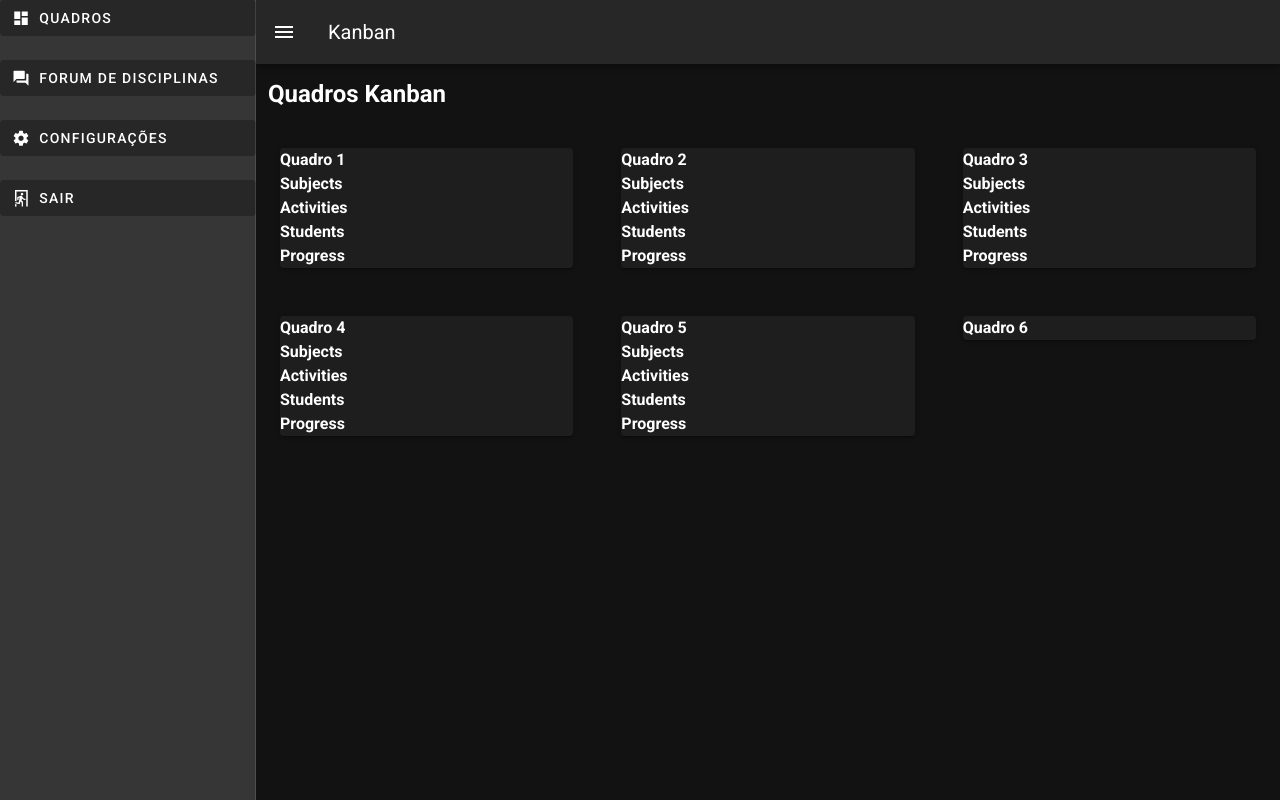
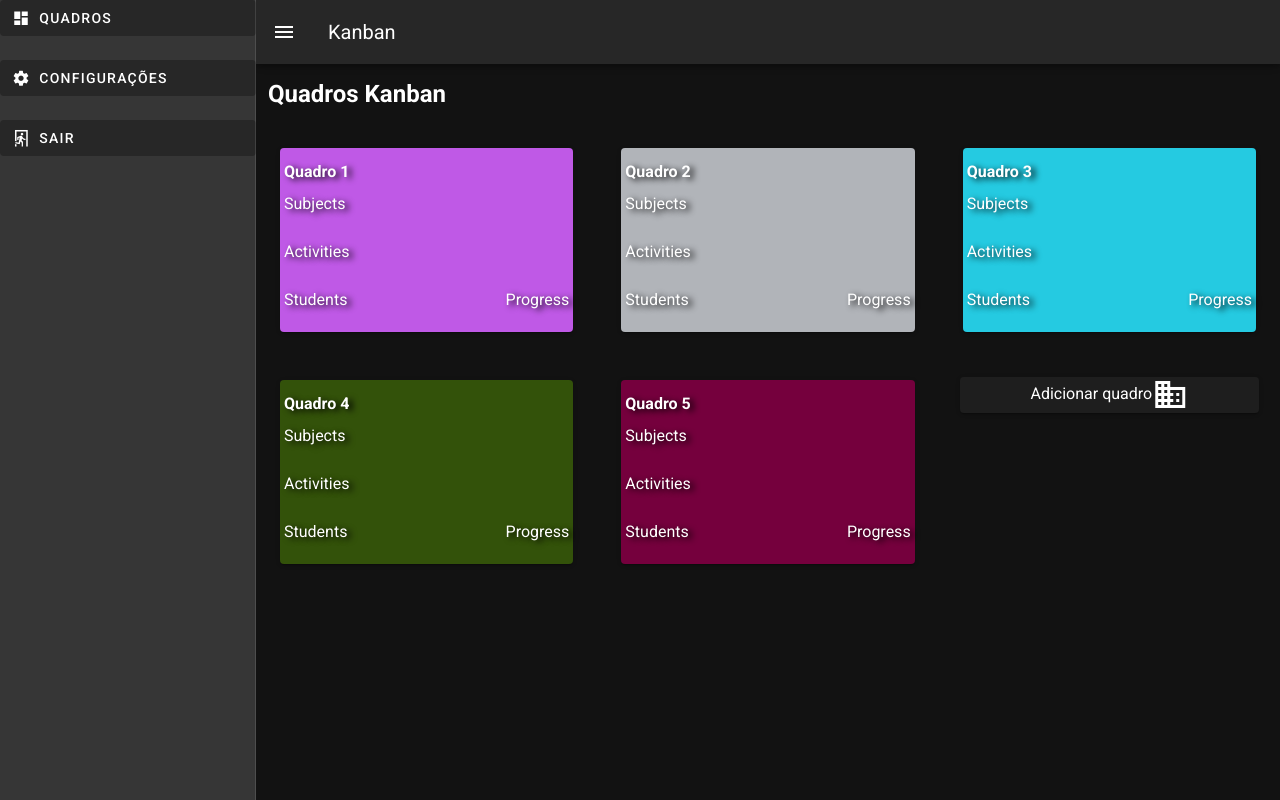
Before and after one commit to Giovani-O/kanban-management, a Vue app in the folder Development/kanban/: page /#/ in a window 1280 px wide. Built offline with nearby package versions, Linux system fonts and the light colour scheme.

Commit message:
feat(kanban): Protótipo da tela de quadros kanban

```diff
--- a/Development/kanban/src/App.vue
+++ b/Development/kanban/src/App.vue
@@ -17,21 +17,6 @@
             </v-icon>
             Quadros
             <v-spacer />
-          </v-btn>
-        </v-col>
-
-        <!-- Forum de disciplinas -->
-        <v-col cols="12">
-          <v-btn
-            depressed
-            class="sidebar-btn mx-0 px-4 py-4"
-            @click="goToForumDash()"
-          >
-            <v-icon left>
-                mdi-forum
-            </v-icon>
-              Forum de Disciplinas
-              <v-spacer />
           </v-btn>
         </v-col>
 
@@ -97,9 +82,6 @@
       goToKanban() {
         this.$router.push('/');
       },
-      goToForumDash() {
-        this.$router.push('/forum/dashboard');
-      },
       goToSettingsDash() {
         this.$router.push('/settings/dashboard');
       }
--- a/Development/kanban/src/components/ForumDashboard.vue
+++ /dev/null
@@ -1,17 +0,0 @@
-<template>
-  <v-container>
-      <h1>FORUM</h1>
-  </v-container>
-</template>
-
-<script>
-  export default {
-    name: 'ForumDashboard',
-    data() {
-      return {
-
-      }
-    }
-  }
-
-</script>
--- a/Development/kanban/src/components/KanbanCard.vue
+++ b/Development/kanban/src/components/KanbanCard.vue
@@ -1,12 +1,43 @@
 <template>
   <v-container>
-      <v-card>
-        <h4>{{ cardName }}</h4>
-        <h4>{{ subjects }}</h4>
-        <h4>{{ activities }}</h4>
-        <h4>{{ students }}</h4>
-        <h4>{{ progress }}</h4>
-        <h2>{{ add }}</h2>
+      <v-card class="pa-4" :color="selectColor">
+        <v-row>
+          <v-col
+            cols="12"
+            class="mt-2 mb-0 mx-0 pa-0"
+          >
+            <h4>{{ cardName }}</h4>
+          </v-col>
+
+          <v-col
+            cols="12"
+            class="mt-2 mb-0 mx-0 pa-0"
+          >
+            <p>{{ subjects }}</p>
+          </v-col>
+
+          <v-col
+            cols="12"
+            class="mt-2 mb-0 mx-0 pa-0"
+          >
+            <p>{{ activities }}</p>
+          </v-col>
+
+          <v-col
+            cols="6"
+            class="mt-2 mb-0 mx-0 pa-0"
+          >
+            <p>{{ students }}</p>
+          </v-col>
+
+          <v-col
+            cols="6"
+            class="mt-2 mb-0 ml-0 mr-0 pa-0 text-right"
+          >
+            <p>{{ progress }}</p>
+          </v-col>
+
+        </v-row>
       </v-card>
   </v-container>
 </template>
@@ -45,6 +76,20 @@
 
       }
     },
+    computed: {
+      selectColor: function() {
+        return "#" + Math.floor(Math.random()*16777215).toString(16);
+      },
+    },
+    methods: {
+
+    }
   }
 
 </script>
+
+<style>
+  h4, p {
+    text-shadow: 4px 2px 6px #000000 !important;
+  }
+</style>
--- a/Development/kanban/src/components/KanbanDashboard.vue
+++ b/Development/kanban/src/components/KanbanDashboard.vue
@@ -15,6 +15,25 @@
             :add="item.add"
           ></KanbanCard>
         </v-col>
+
+        <v-col cols="4">
+          <v-card color="transparent" flat outlined class="mr-4">
+            <v-row>
+              <v-col cols="12" class="text-center ma-2">
+                <v-card>
+                  <span>Adicionar quadro</span>
+                  <v-icon
+                    large
+                    color="white"
+                  >
+                    mdi-domain
+                  </v-icon>
+                </v-card>
+              </v-col>
+            </v-row>
+          </v-card>
+        </v-col>
+
       </v-row>
     </v-card>
   </v-container>
@@ -22,6 +41,7 @@
 
 <script>
 import KanbanCard from './KanbanCard.vue';
+
   export default {
     name: 'KanbanDashboard',
     data() {
@@ -66,12 +86,7 @@ import KanbanCard from './KanbanCard.vue';
             activities: 'Activities',
             students: 'Students',
             progress: 'Progress',
-          },
-          {
-            code: 6,
-            name: 'Quadro 6',
-            Add: 'Add',
-          },
+          }
         ]
       }
     },
--- a/Development/kanban/src/router/index.js
+++ b/Development/kanban/src/router/index.js
@@ -1,7 +1,6 @@
 import Vue from 'vue';
 import VueRouter from 'vue-router';
 import KanbanDashboard from '../components/KanbanDashboard.vue';
-import ForumDashboard from '../components/ForumDashboard.vue';
 import SettingsDashboard from '../components/SettingsDashboard.vue';
 import Login from '../components/Login.vue';
 
@@ -12,12 +11,6 @@ const routes = [
     path: '/',
     name: 'Quadros Kanban',
     component: KanbanDashboard,
-    props: true,
-  },
-  {
-    path: '/forum/dashboard',
-    name: 'Forum de Disciplinas',
-    component: ForumDashboard,
     props: true,
   },
   {
```
